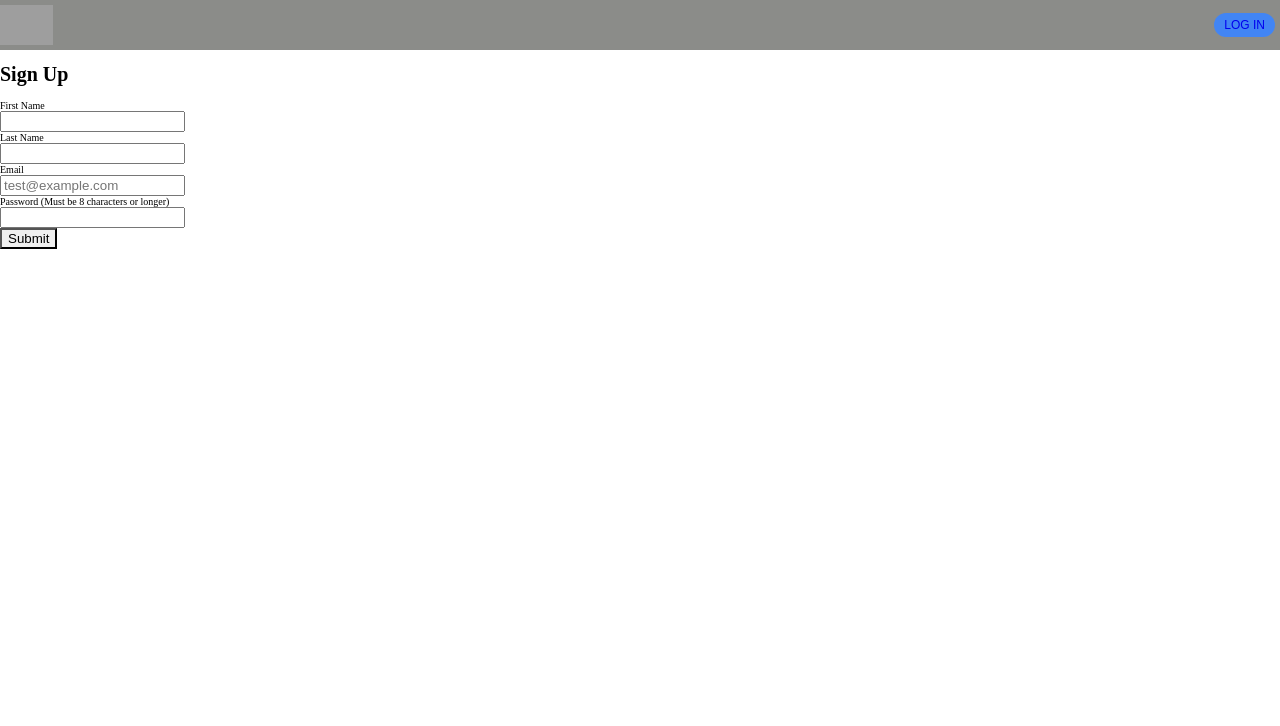
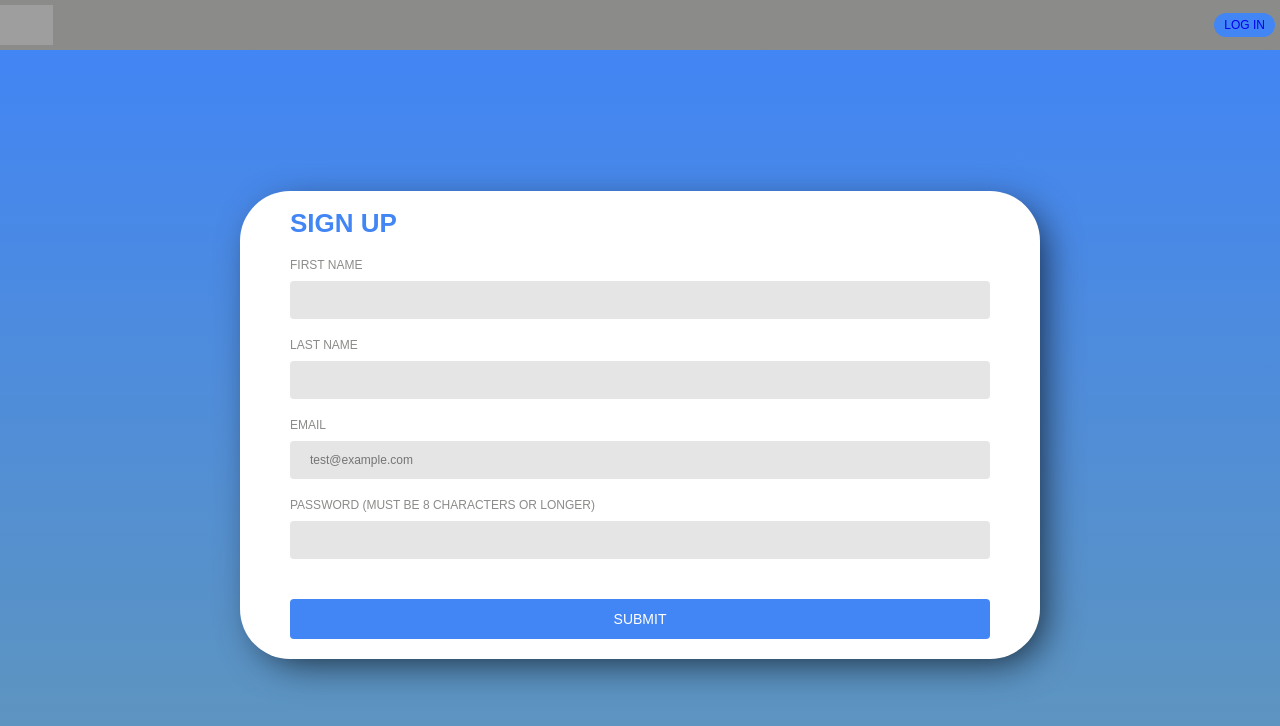
Before and after one commit to mattkellough/auth-app, a React (Create React App) app: page /sign-up in a window 1280 px wide. Shown: the top 726 px of the page. Built offline with nearby package versions, Linux system fonts and the light colour scheme; grey boxes are pictures that could not be loaded.

Commit message:
add signup styles

```diff
--- a/src/components/global/Styles.js
+++ b/src/components/global/Styles.js
@@ -125,6 +125,14 @@ export const InputWrap = styled.div`
   }
 `;
 
+export const PageGradient = styled.div`
+  height: calc(100% - 5rem);
+  background: ${(props) => props.theme.mainGradient};
+  display: flex;
+  align-items: center;
+  justify-content: center;
+`;
+
 export const H1 = styled.h1`
   font-family: ${(props) => props.theme.font};
   color: ${(props) => props.theme.primaryColor};
--- a/src/pages/SignIn.js
+++ b/src/pages/SignIn.js
@@ -7,6 +7,7 @@ import {
   FormField,
   InputWrap,
   H1,
+  PageGradient
 } from "../components/global/Styles";
 import useForm from "../hooks/useForm";
 import { Redirect } from "react-router-dom";
@@ -74,7 +75,7 @@ const SignIn = () => {
 
   if (!formSuccess) {
     return (
-      <div className="sign-in form">
+      <PageGradient>
         {serverMessage && <ServerMessage>{serverMessage}</ServerMessage>}
         <Form noValidate onSubmit={handleSubmit}>
           <FormWrap>
@@ -108,7 +109,7 @@ const SignIn = () => {
             <button type="submit">Submit</button>
           </FormWrap>
         </Form>
-      </div>
+      </PageGradient>
     );
   } else {
     return <Redirect to="/authorized" />;
--- a/src/pages/SignUp.js
+++ b/src/pages/SignUp.js
@@ -1,10 +1,27 @@
 import React, { useState, useContext } from "react";
+import styled from "styled-components";
+import {
+  Form,
+  ServerMessage,
+  FormWrap,
+  FormField,
+  InputWrap,
+  H1,
+  PageGradient,
+} from "../components/global/Styles";
 import useForm from "../hooks/useForm";
 import { Redirect } from "react-router-dom";
 import UserContext from "../context/UserContext";
 import userFetch from "../api/userFetch";
 
 // EMAIL MUST BE 'test@example.com' TO LOGIN
+
+const StyledH1 = styled(H1)`
+  padding-bottom: 0.3rem;
+  text-align: left;
+  width: 100%;
+  text-transform: uppercase;
+`;
 
 const SignUp = () => {
   // Fields to be used for validation
@@ -47,14 +64,14 @@ const SignUp = () => {
 
   if (!formSuccess) {
     return (
-      <div className="sign-up form">
-        {serverMessage && <div className="server-message">{serverMessage}</div>}
-        <form noValidate onSubmit={handleSubmit} method="post">
-          <div className="form-wrap">
-            <h1>Sign Up</h1>
-            <div className="form-field">
+      <PageGradient>
+        {serverMessage && <ServerMessage>{serverMessage}</ServerMessage>}
+        <Form noValidate onSubmit={handleSubmit} method="post">
+          <FormWrap>
+            <StyledH1>Sign Up</StyledH1>
+            <FormField>
               <label>First Name</label>
-              <div className="input">
+              <InputWrap>
                 <input
                   type="text"
                   name="fname"
@@ -62,11 +79,11 @@ const SignUp = () => {
                   onChange={handleChange}
                 />
                 {errors.fname && <p>{errors.fname}</p>}
-              </div>
-            </div>
-            <div className="form-field">
+              </InputWrap>
+            </FormField>
+            <FormField>
               <label>Last Name</label>
-              <div className="input">
+              <InputWrap>
                 <input
                   type="text"
                   name="lname"
@@ -74,11 +91,11 @@ const SignUp = () => {
                   onChange={handleChange}
                 />
                 {errors.lname && <p>{errors.lname}</p>}
-              </div>
-            </div>
-            <div className="form-field">
+              </InputWrap>
+            </FormField>
+            <FormField>
               <label>Email</label>
-              <div className="input">
+              <InputWrap>
                 <input
                   type="email"
                   name="email"
@@ -87,11 +104,11 @@ const SignUp = () => {
                   placeholder="test@example.com"
                 />
                 {errors.email && <p>{errors.email}</p>}
-              </div>
-            </div>
-            <div className="form-field">
+              </InputWrap>
+            </FormField>
+            <FormField>
               <label>Password (Must be 8 characters or longer)</label>
-              <div className="input">
+              <InputWrap>
                 <input
                   type="password"
                   name="password"
@@ -99,12 +116,12 @@ const SignUp = () => {
                   onChange={handleChange}
                 />
                 {errors.password && <p>{errors.password}</p>}
-              </div>
-            </div>
+              </InputWrap>
+            </FormField>
             <button type="submit">Submit</button>
-          </div>
-        </form>
-      </div>
+          </FormWrap>
+        </Form>
+      </PageGradient>
     );
   } else {
     return <Redirect to="/authorized" />;
```
